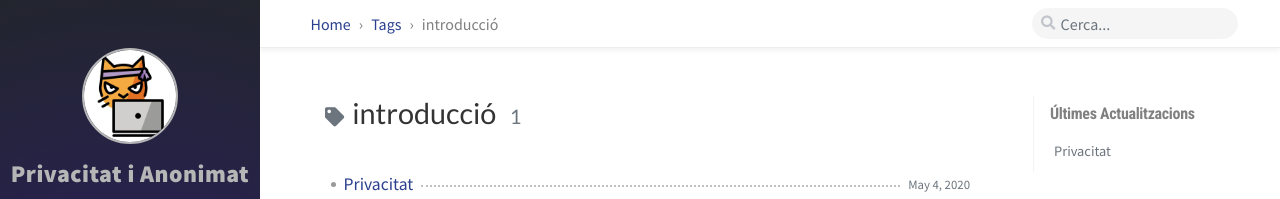
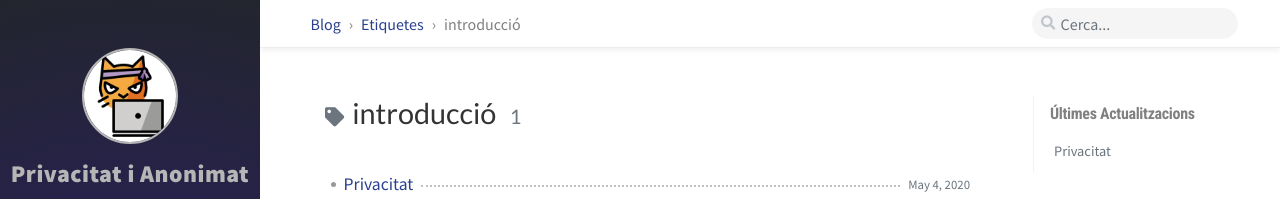
Before and after one commit to privacitat-anonimat/privacitat-anonimat.github.io, a Jekyll site: the page built from tags/introducció.html, in a window 1280 px wide. Shown: the top 199 px of the page. Built offline with Jekyll 4.4.1, drawn with Linux system fonts in a browser that asks for light colours; nearby versions of some CDN libraries; comment, search, counter and statistics services are not loaded.

Commit message:
Template

```diff
--- a/_config.yml
+++ b/_config.yml
@@ -115,7 +115,7 @@ defaults:
       location: Post
       breadcrumb:
         -
-          label: Posts
+          label: Entrades
           url: /
   -
     scope:
@@ -130,10 +130,10 @@ defaults:
       location: Tag
       breadcrumb:
         -
-          label: Home
+          label: Blog
           url: /
         -
-          label: Tags
+          label: Etiquetes
           url: /tabs/tags/
   -
     scope:
@@ -143,7 +143,7 @@ defaults:
       location: Category
       breadcrumb:
         -
-          label: Home
+          label: Blog
           url: /
         -
           label: Categories
@@ -156,7 +156,7 @@ defaults:
       dynamic_title: true    # Hide title in mobile screens.
       breadcrumb:
         -
-          label: Home
+          label: Blog
           url: /
   -
     scope:
--- a/_includes/head.html
+++ b/_includes/head.html
@@ -72,15 +72,19 @@
       <link rel="preload" href="{{ site.baseurl }}/assets/css/categories.css" as="style">
       <link rel="stylesheet" href="{{ site.baseurl }}/assets/css/categories.css">
 
-    {% elsif page.title == 'Tags' %}
+    {% elsif page.title == 'Etiquetes' %}
       <link rel="preload" href="{{ site.baseurl }}/assets/css/tags.css" as="style">
       <link rel="stylesheet" href="{{ site.baseurl }}/assets/css/tags.css">
 
-    {% elsif page.title == 'Archives' %}
+    {% elsif page.title == 'Entrades' %}
       <link rel="preload" href="{{ site.baseurl }}/assets/css/archives.css" as="style">
       <link rel="stylesheet" href="{{ site.baseurl }}/assets/css/archives.css">
 
     {% elsif page.title == 'About' %}
+      <link rel="preload" href="{{ site.baseurl }}/assets/css/about.css" as="style">
+      <link rel="stylesheet" href="{{ site.baseurl }}/assets/css/about.css">
+
+    {% elsif page.title == 'Xerrades' %}
       <link rel="preload" href="{{ site.baseurl }}/assets/css/about.css" as="style">
       <link rel="stylesheet" href="{{ site.baseurl }}/assets/css/about.css">
     {% endif %}
```
